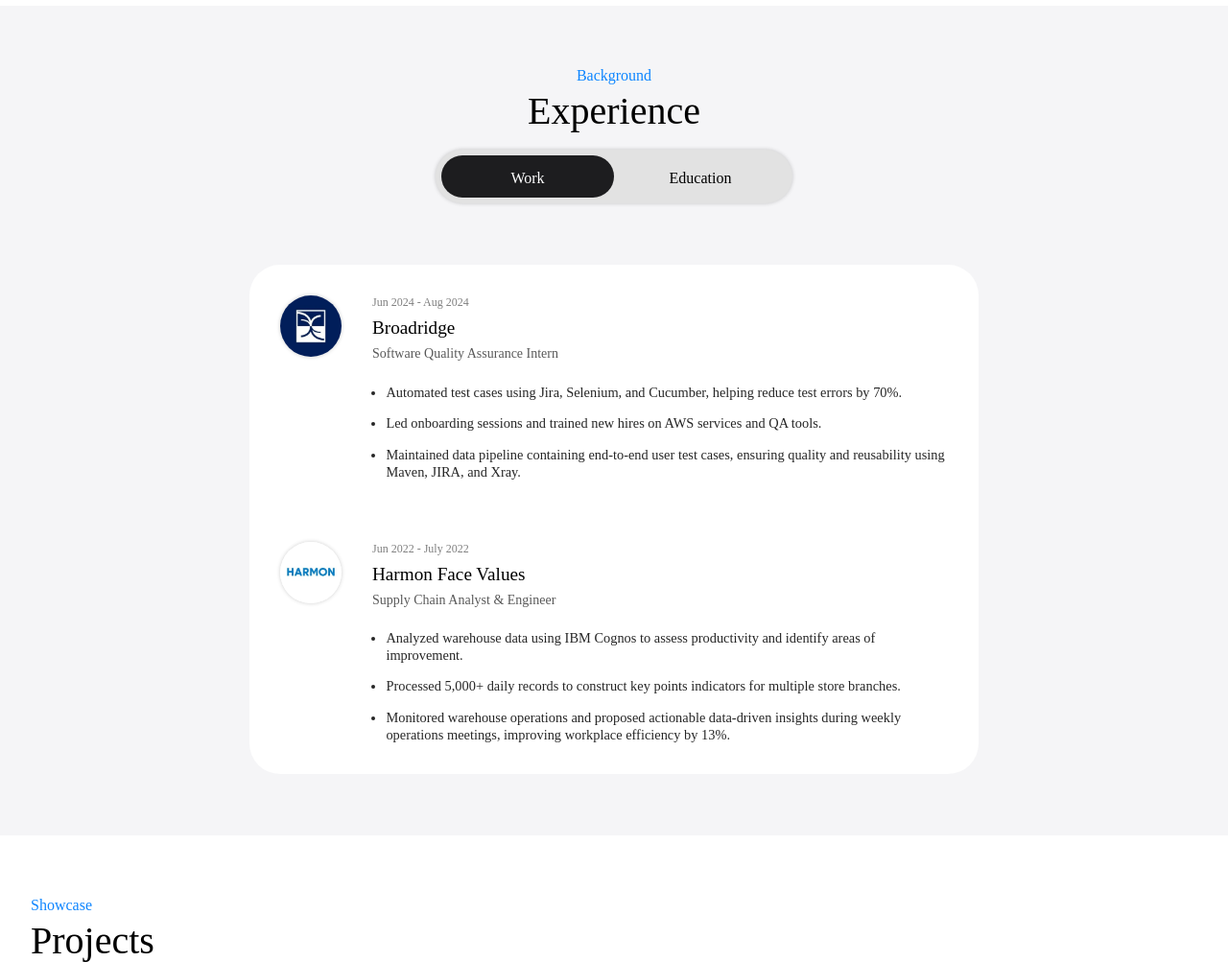
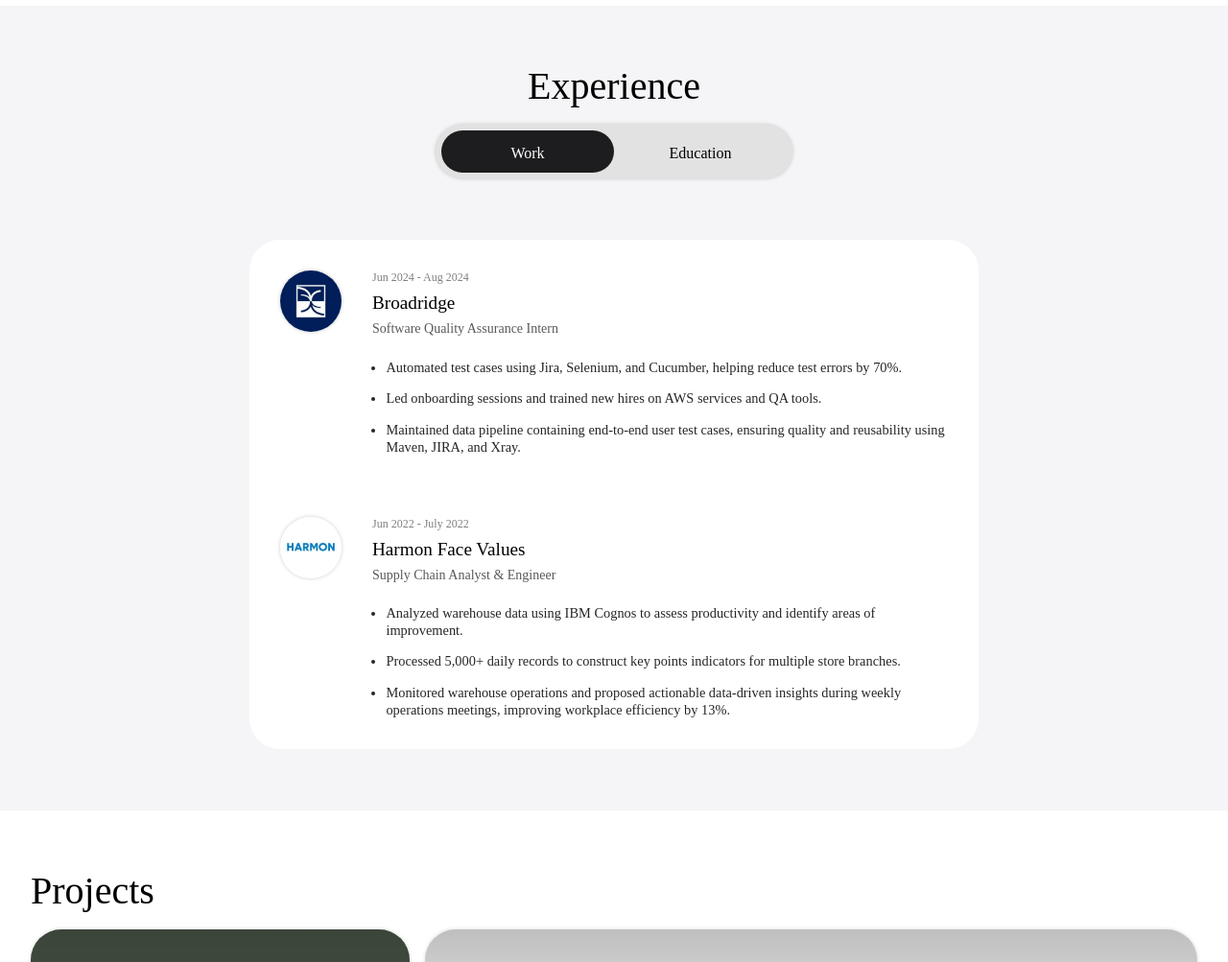
Before and after one commit to JasonCordova/jasoncordova.github.io, a React (Create React App) app: page / in a window 1280 px wide. Shown: the part 794-1797 px from the top of the page at 96% size. Built offline with nearby package versions, Linux system fonts and the light colour scheme; grey boxes are pictures that could not be loaded; a web font is replaced by a local one.

Commit message:
Removed subtitles

```diff
--- a/src/comp/ExperiencePanel/index.js
+++ b/src/comp/ExperiencePanel/index.js
@@ -12,7 +12,6 @@
         <>
         <div className="experience">
 
-            <div className="panel-subtitle">Background</div>
             <div className="panel-title">Experience</div>
 
             <div className="tab-list">
--- a/src/comp/ProjectPanel/index.js
+++ b/src/comp/ProjectPanel/index.js
@@ -9,7 +9,6 @@
 
         <div className="project-panel">
 
-            <div className="panel-subtitle">Showcase</div>
             <div className="panel-title">Projects</div>
 
             <div className="projects">
--- a/src/index.css
+++ b/src/index.css
@@ -214,12 +214,6 @@
     margin-bottom: 0.5em;
 }
 
-.panel-subtitle {
-  margin-bottom: 0.5em;
-  font-weight: 500;
-  color: var(--sender);
-}
-
 @media (max-width: 1400px) {
   /* styles for ≤1400px */
 
```
